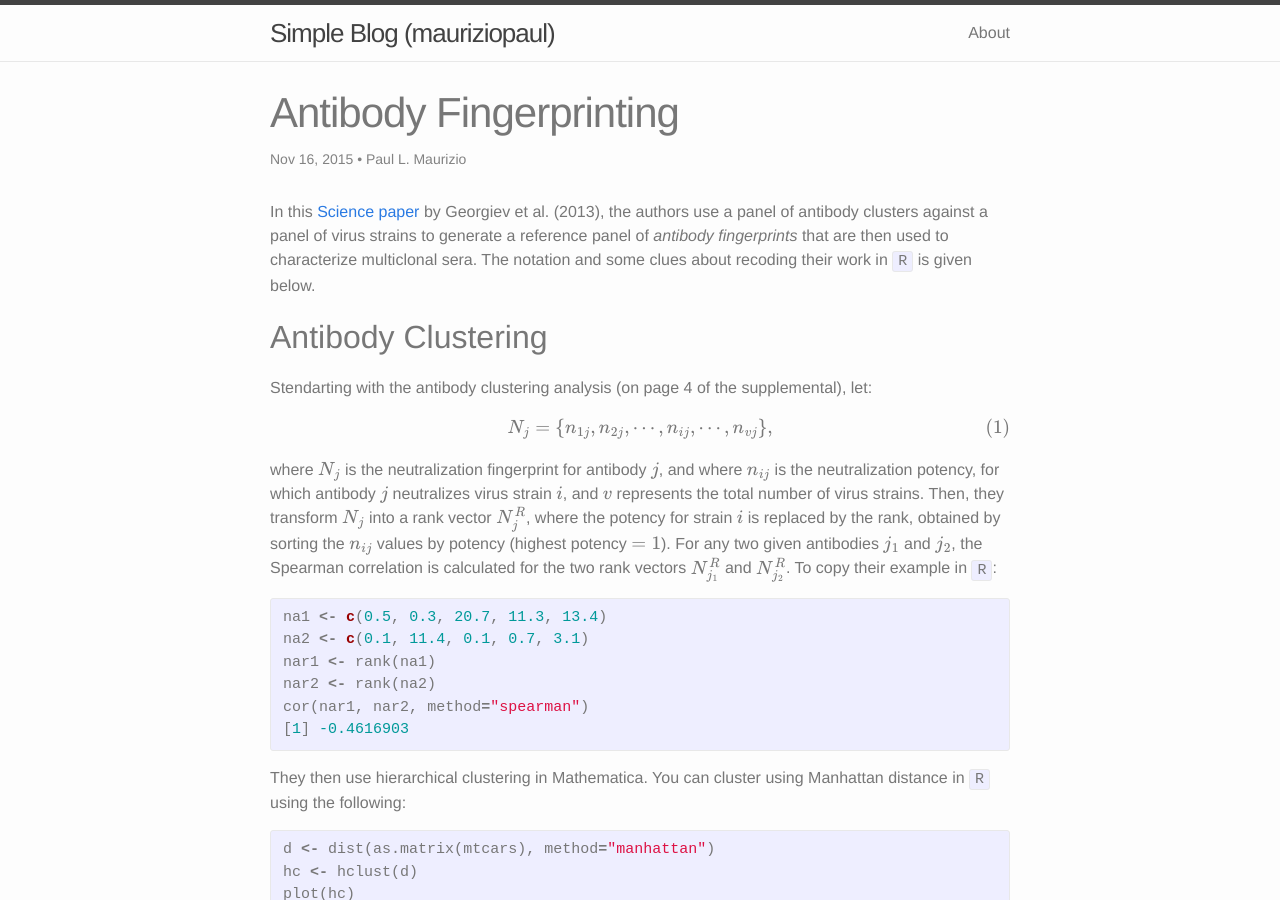
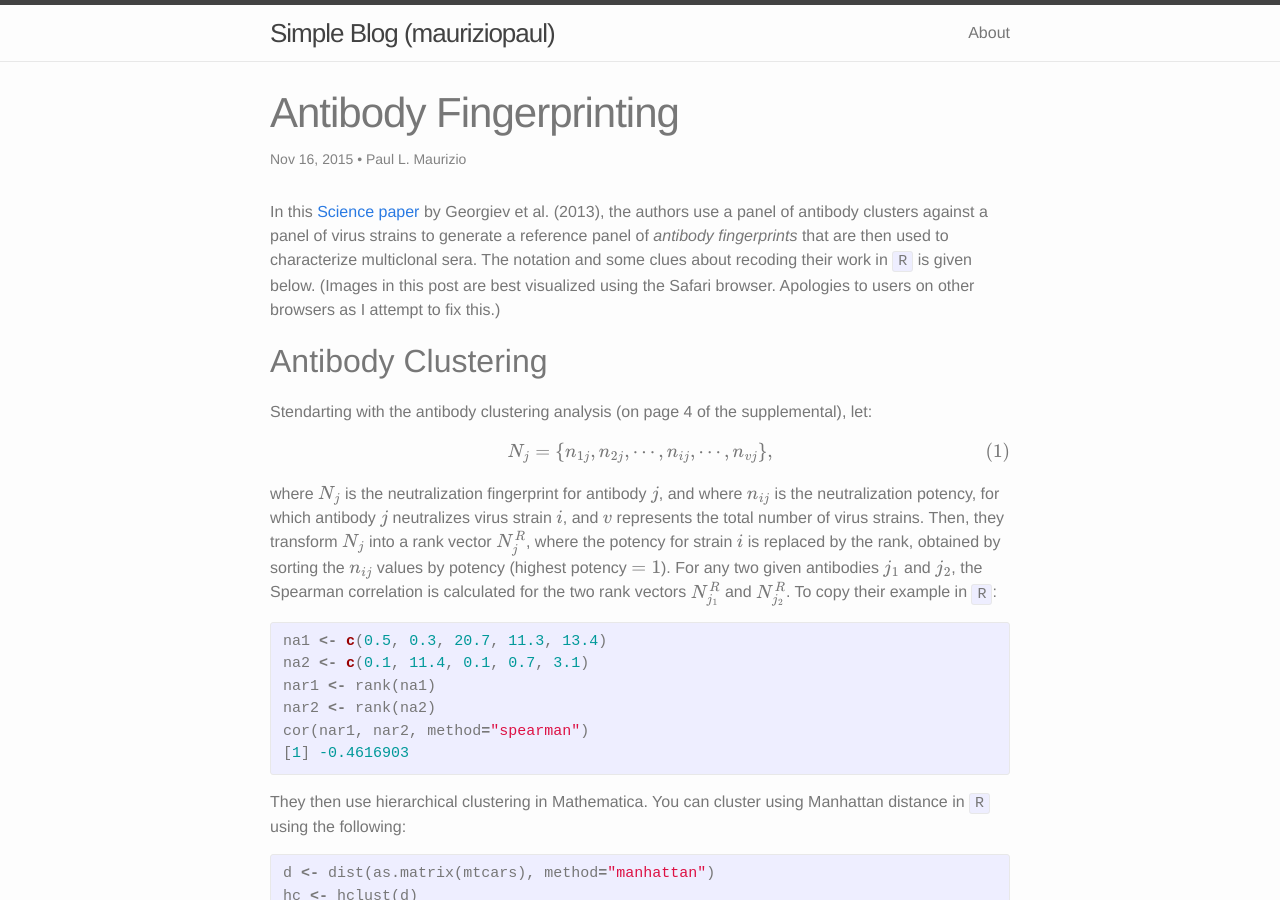
Before and after one commit to mauriziopaul/blog, a Jekyll site: the page built from _posts/2015-11-16-antibody-fingerprinting.md, in a window 1280 px wide and 900 px high. Built offline with Jekyll 4.4.1, drawn with Linux system fonts in a browser that asks for light colours; formulas are drawn with MathJax 3.

Commit message:
edited posts

```diff
--- a/_posts/2015-11-16-antibody-fingerprinting.md
+++ b/_posts/2015-11-16-antibody-fingerprinting.md
@@ -7,7 +7,7 @@ categories: antibody-footprinting DENV
 use_math: true
 ---
 
-In this [Science paper][science-paper] by Georgiev et al. (2013), the authors use a panel of antibody clusters against a panel of virus strains to generate a reference panel of _antibody fingerprints_ that are then used to characterize multiclonal sera. The notation and some clues about recoding their work in `R` is given below.
+In this [Science paper][science-paper] by Georgiev et al. (2013), the authors use a panel of antibody clusters against a panel of virus strains to generate a reference panel of _antibody fingerprints_ that are then used to characterize multiclonal sera. The notation and some clues about recoding their work in `R` is given below. (Images in this post are best visualized using the Safari browser. Apologies to users on other browsers as I attempt to fix this.)
 
 ## Antibody Clustering
 Stendarting with the antibody clustering analysis (on page 4 of the supplemental), let:
```
Also changed, not shown: _posts/2015-12-10-dengvaxia.md (+1 -1 lines), _posts/2015-12-10-git-learning.md (+1 -1 lines), _posts/2015-12-16-first-r-package.md (deleted, +0 -12 lines), _posts/first-r-package.md (added, +13 -0 lines).
